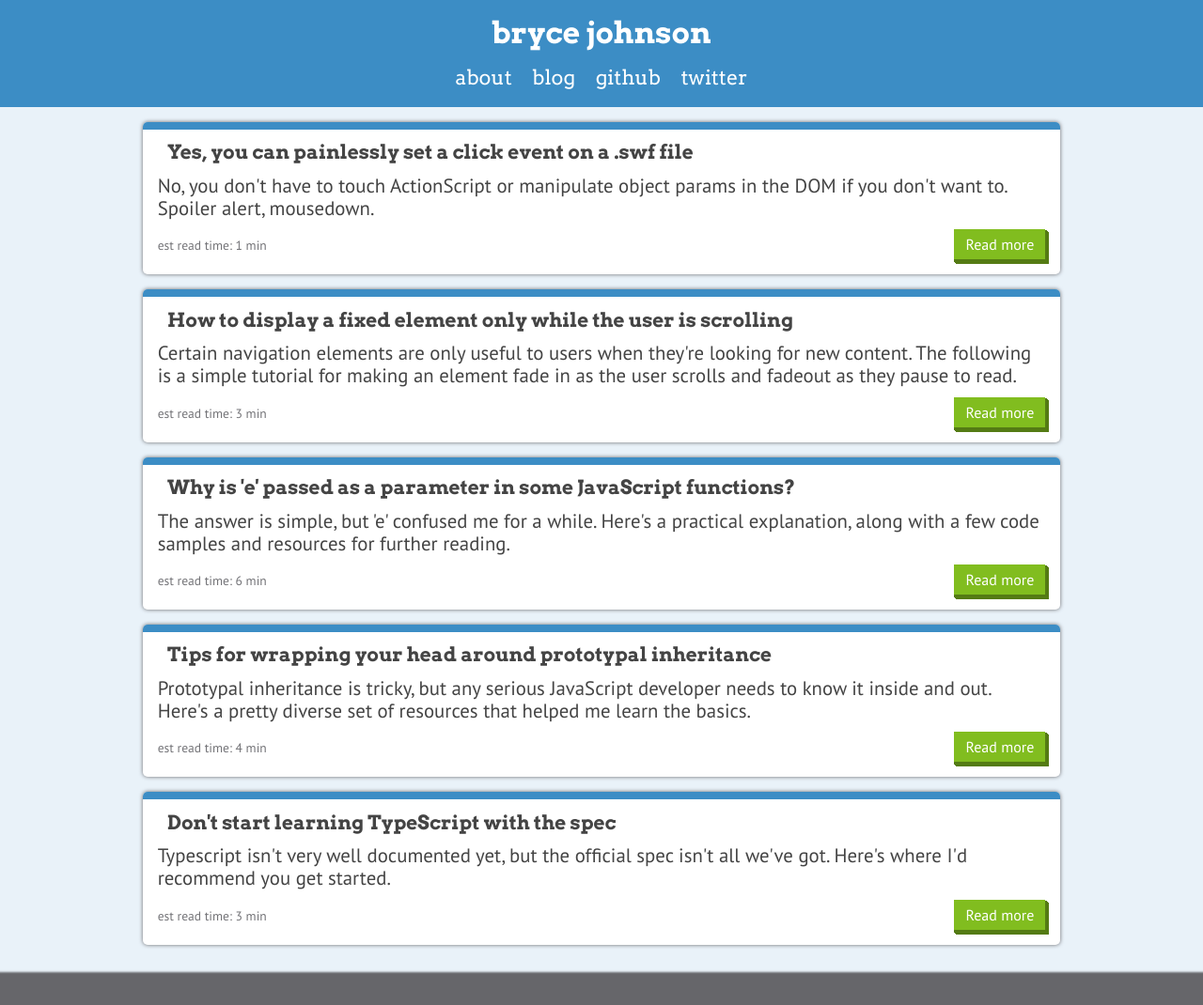
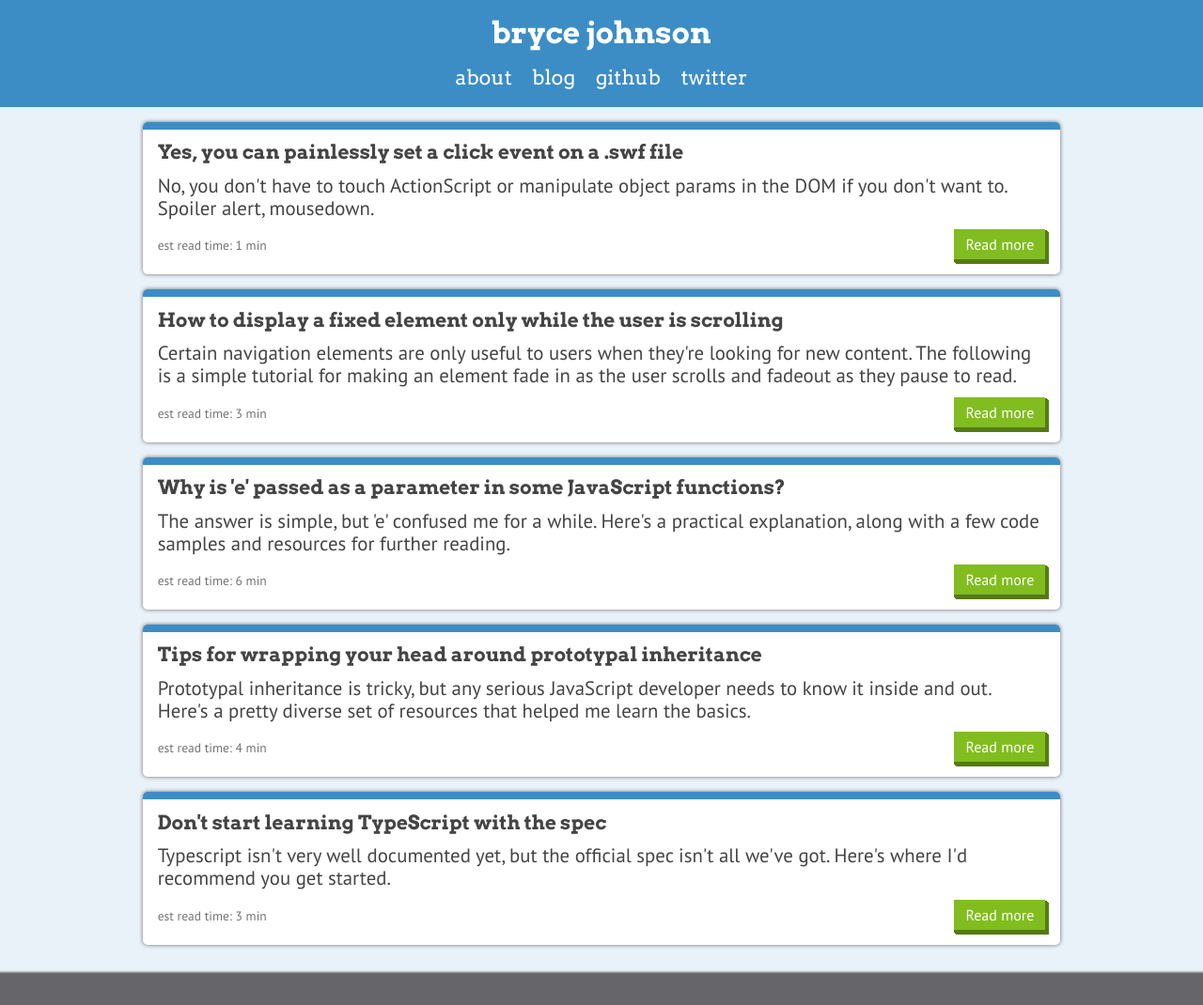
Before and after one commit to brycepj/devbryce-jekyll, a Jekyll site: the page built from index.html, in a window 1280 px wide. Shown: the whole page at 94% size. Built offline with Jekyll 4.4.1, drawn with Linux system fonts in a browser that asks for light colours.

Commit message:
blank commit

```diff
--- a/_scss/modules/_loop.scss
+++ b/_scss/modules/_loop.scss
@@ -16,7 +16,7 @@
 
 .pp-title {
   @extend %pp-title-font;
-  margin: .5em;
+  margin: .5em 0;
 
   &:hover {
     text-decoration: underline;
--- a/css/style.css
+++ b/css/style.css
@@ -606,7 +606,7 @@ header {
 }
 
 .pp-title {
-  margin: .5em;
+  margin: .5em 0;
 }
 .pp-title:hover {
   text-decoration: underline;
```
